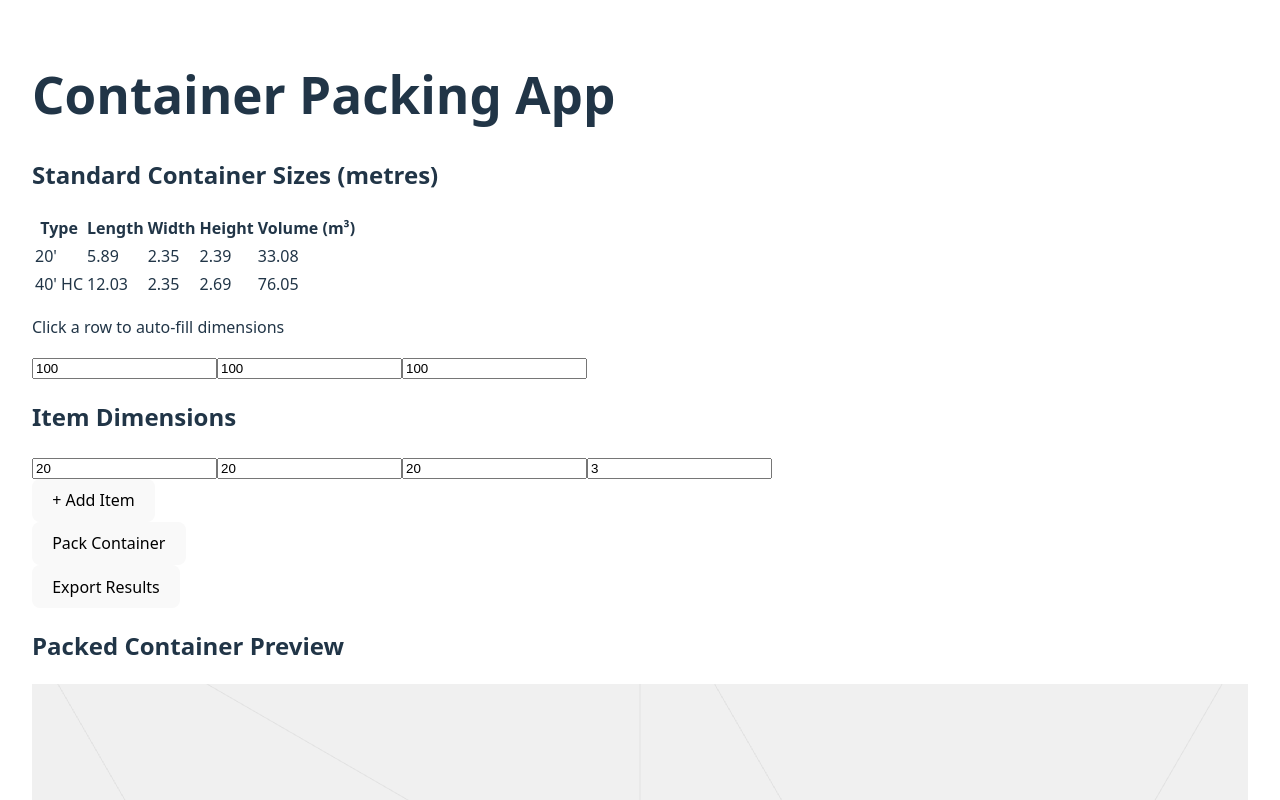
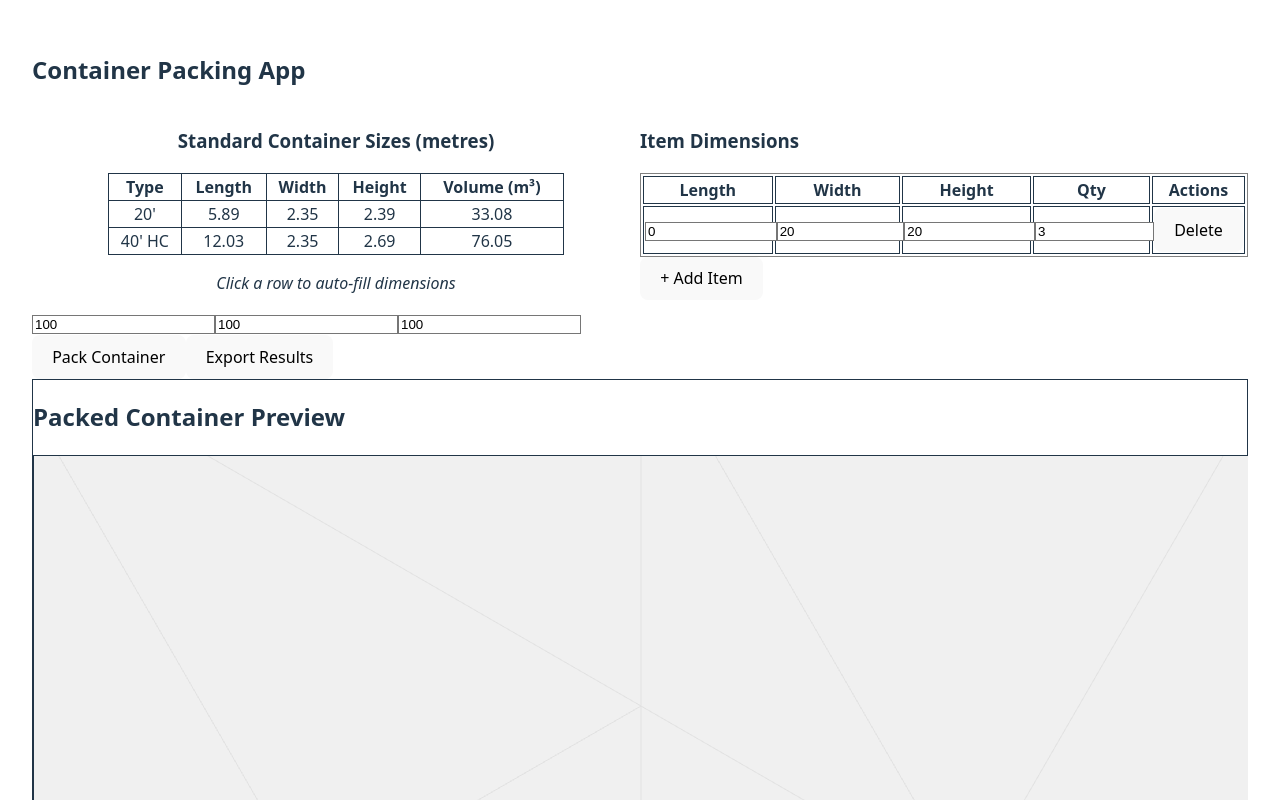
Before and after one commit to juanLude/container_packing, a React (Vite) app: page / in a window 1280 px wide. Shown: the top 800 px of the page. Built offline with nearby package versions, Linux system fonts and the light colour scheme.

Commit message:
update item dimensions table

```diff
--- a/package.json
+++ b/package.json
@@ -19,13 +19,17 @@
   },
   "devDependencies": {
     "@eslint/js": "^9.25.0",
+    "@tailwindcss/postcss": "^4.1.8",
     "@types/react": "^19.1.2",
     "@types/react-dom": "^19.1.2",
     "@vitejs/plugin-react": "^4.4.1",
+    "autoprefixer": "^10.4.21",
     "eslint": "^9.25.0",
     "eslint-plugin-react-hooks": "^5.2.0",
     "eslint-plugin-react-refresh": "^0.4.19",
     "globals": "^16.0.0",
+    "postcss": "^8.5.4",
+    "tailwindcss": "^4.1.8",
     "typescript": "~5.8.3",
     "typescript-eslint": "^8.30.1",
     "vite": "^6.3.5"
--- /dev/null
+++ b/postcss.config.js
@@ -0,0 +1,6 @@
+import tailwindcss from "@tailwindcss/postcss";
+import autoprefixer from "autoprefixer";
+
+export default {
+  plugins: [tailwindcss(), autoprefixer()],
+};
--- a/src/App.tsx
+++ b/src/App.tsx
@@ -14,7 +14,7 @@ export default function App() {
   });
   // Initial items with default dimensions and quantity
   const [items, setItems] = useState<BoxInput[]>([
-    { length: 20, width: 20, height: 20, quantity: 3 },
+    { length, width: 20, height: 20, quantity: 3 },
   ]);
   const [packedBoxes, setPackedBoxes] = useState<PlacedBox[]>([]);
 
@@ -24,8 +24,8 @@ export default function App() {
   };
 
   return (
-    <div className="w-full min-h-screen overflow-y-auto p-4">
-      <h1 className="text-xl font-bold mb-4">Container Packing App</h1>
+    <div className="w-full min-h-screen overflow-y-auto overflow-x-hidden p-4">
+      <h2 className="text-2xl font-bold mb-4">Container Packing App</h2>
 
       <div className="grid grid-cols-2 gap-4 mb-4">
         <div>
@@ -60,63 +60,93 @@ export default function App() {
         </div>
 
         <div>
-          <h2 className="font-semibold mb-2">Item Dimensions</h2>
+          <h3 className="font-semibold mb-2">Item Dimensions</h3>
+
+          <table className="table-auto w-full text-sm mb-2 border border-gray-300">
+            <thead className="bg-gray-100">
+              <tr>
+                <th className="border px-2 py-1">Length</th>
+                <th className="border px-2 py-1">Width</th>
+                <th className="border px-2 py-1">Height</th>
+                <th className="border px-2 py-1">Qty</th>
+                <th className="border px-2 py-1">Actions</th>
+              </tr>
+            </thead>
+            <tbody>
               {items.map((item, idx) => (
-            <div key={idx} className="mb-2">
+                <tr key={idx}>
+                  <td className="border px-2 py-1">
                     <input
                       type="number"
-                placeholder="Length"
                       value={item.length}
                       onChange={(e) => {
                         const newItems = [...items];
                         newItems[idx].length = Number(e.target.value);
                         setItems(newItems);
                       }}
-                className="border p-1 mr-2"
+                      className="border p-1 w-full"
                     />
+                  </td>
+                  <td className="border px-2 py-1">
                     <input
                       type="number"
-                placeholder="Width"
                       value={item.width}
                       onChange={(e) => {
                         const newItems = [...items];
                         newItems[idx].width = Number(e.target.value);
                         setItems(newItems);
                       }}
-                className="border p-1 mr-2"
+                      className="border p-1 w-full"
                     />
+                  </td>
+                  <td className="border px-2 py-1">
                     <input
                       type="number"
-                placeholder="Height"
                       value={item.height}
                       onChange={(e) => {
                         const newItems = [...items];
                         newItems[idx].height = Number(e.target.value);
                         setItems(newItems);
                       }}
-                className="border p-1 mr-2"
+                      className="border p-1 w-full"
                     />
+                  </td>
+                  <td className="border px-2 py-1">
                     <input
                       type="number"
-                placeholder="Quantity"
                       value={item.quantity}
                       onChange={(e) => {
                         const newItems = [...items];
                         newItems[idx].quantity = Number(e.target.value);
                         setItems(newItems);
                       }}
-                className="border p-1"
+                      className="border p-1 w-full"
                     />
-            </div>
+                  </td>
+                  <td className="border px-2 py-1 text-center">
+                    <button
+                      onClick={() => {
+                        const newItems = items.filter((_, i) => i !== idx);
+                        setItems(newItems);
+                      }}
+                      className="text-red-500 hover:text-red-700 text-sm"
+                    >
+                      Delete
+                    </button>
+                  </td>
+                </tr>
               ))}
+            </tbody>
+          </table>
+
           <button
             onClick={() =>
               setItems([
                 ...items,
-                { length: 1, width: 1, height: 10, quantity: 1 },
+                { length: 1, width: 1, height: 1, quantity: 1 },
               ])
             }
-            className="bg-blue-500 text-white px-2 py-1 mt-2 rounded"
+            className="bg-blue-500 text-white px-2 py-1 rounded text-sm"
           >
             + Add Item
           </button>
--- a/src/components/StandardSizes.tsx
+++ b/src/components/StandardSizes.tsx
@@ -44,11 +44,11 @@ export default function StandardSizes({
 
   return (
     <div className="mb-8">
-      <h2 className="text-lg font-bold mb-3 text-center">
+      <h3 className="text-sm font-semibold mb-2 text-center">
         Standard Container Sizes (metres)
-      </h2>
+      </h3>
 
-      <table className="table-auto w-full border border-gray-400 border-collapse text-sm text-center rounded overflow-hidden shadow-sm">
+      <table className="table-auto w-3/4 mx-auto border border-gray-300 border-collapse text-xs text-center rounded-md shadow-sm">
         <thead className="bg-gray-100 text-gray-700">
           <tr>
             {["Type", "Length", "Width", "Height", "Volume (m³)"].map(
@@ -79,22 +79,24 @@ export default function StandardSizes({
                   setSelectedType(c.type);
                 }}
                 className={`cursor-pointer transition-colors hover:bg-gray-200 ${
-                  isSelected ? "bg-blue-100 font-semibold" : ""
+                  isSelected
+                    ? "bg-blue-200 text-blue-900 font-semibold ring-2 ring-blue-400"
+                    : ""
                 }`}
               >
-                <td className="border border-gray-400 px-3 py-2 text-center">
+                <td className="border border-gray-300 px-2 py-1 text-center">
                   {c.type}
                 </td>
-                <td className="border border-gray-400 px-3 py-2 text-center">
+                <td className="border border-gray-300 px-2 py-1 text-center">
                   {c.length}
                 </td>
-                <td className="border border-gray-400 px-3 py-2 text-center">
+                <td className="border border-gray-300 px-2 py-1 text-center">
                   {c.width}
                 </td>
-                <td className="border border-gray-400 px-3 py-2 text-center">
+                <td className="border border-gray-300 px-2 py-1 text-center">
                   {c.height}
                 </td>
-                <td className="border border-gray-400 px-3 py-2 text-center">
+                <td className="border border-gray-300 px-2 py-1 text-center">
                   {(c.length * c.width * c.height).toFixed(2)}
                 </td>
               </tr>
--- a/src/index.css
+++ b/src/index.css
@@ -1,3 +1,7 @@
+@tailwind base;
+@tailwind components;
+@tailwind utilities;
+
 :root {
   font-family: system-ui, Avenir, Helvetica, Arial, sans-serif;
   line-height: 1.5;
--- /dev/null
+++ b/tailwind.config.js
@@ -0,0 +1,8 @@
+/** @type {import('tailwindcss').Config} */
+export default {
+  content: ["./index.html", "./src/**/*.{js,ts,jsx,tsx}"],
+  theme: {
+    extend: {},
+  },
+  plugins: [],
+};
```
Also changed, not shown: 1 other file (tests, documents, lock files or other folders). Lines whose indentation alone changed are shown as unchanged.
